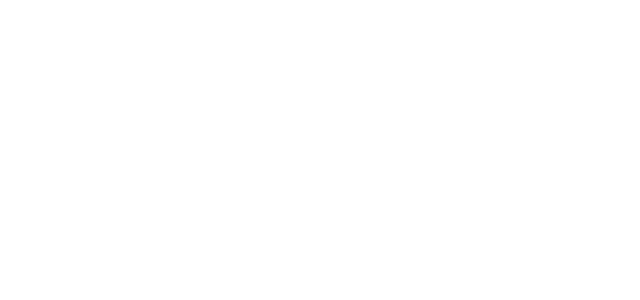
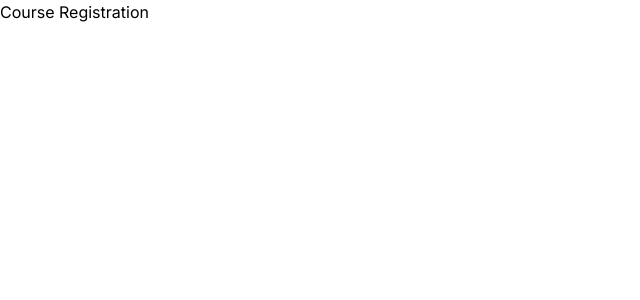
Before and after one commit to Amin7775/Course-Roster-Website-with-react, a React (Vite) app: page / in a window 1280 px wide. Shown: the top 300 px of the page, without its empty margins (0-640 px from the left). Built offline with nearby package versions, Linux system fonts and the light colour scheme.

Commit message:
Completed Header and Fetched data in cards Component

```diff
--- a/src/App.jsx
+++ b/src/App.jsx
@@ -1,12 +1,21 @@
+import './App.css'
+import Cards from './Components/Cards/Cards'
+import Header from './Components/Header/Header'
 
-import './App.css'
 
 function App() {
 
 
+
   return (
     <>
-
+    {/* Body */}
+    <div className='max-w-7xl mx-auto'>
+     <Header></Header>
+     <div>
+      <Cards></Cards>
+     </div>
+    </div>
     </>
   )
 }
--- /dev/null
+++ b/src/Components/Cards/Cards.jsx
@@ -0,0 +1,21 @@
+import { useState } from "react";
+import { useEffect } from "react";
+
+const Cards = () => {
+  const [cards, setCards] = useState([]);
+
+  useEffect(() => {
+    fetch("data.json")
+      .then((res) => res.json())
+      .then((data) => setCards(data));
+  }, []);
+
+  console.log(cards);
+  return (
+    <>
+
+    </>
+  )
+};
+
+export default Cards;
--- /dev/null
+++ b/src/Components/Header/Header.jsx
@@ -0,0 +1,11 @@
+
+
+const Header = () => {
+    return (
+        <div className="mt-12 mb-8">
+            <h1 className="text-center text-2xl font-bold text-[#1C1B1B]">Course Registration</h1>
+        </div>
+    );
+};
+
+export default Header;
--- a/src/index.css
+++ b/src/index.css
@@ -1,3 +1,8 @@
+@import url('https://fonts.googleapis.com/css2?family=Inter:wght@200;300;400;500;600;700;800&display=swap');
 @tailwind base;
 @tailwind components;
 @tailwind utilities;
+
+body{
+    font-family: 'Inter', sans-serif;
+}
```
